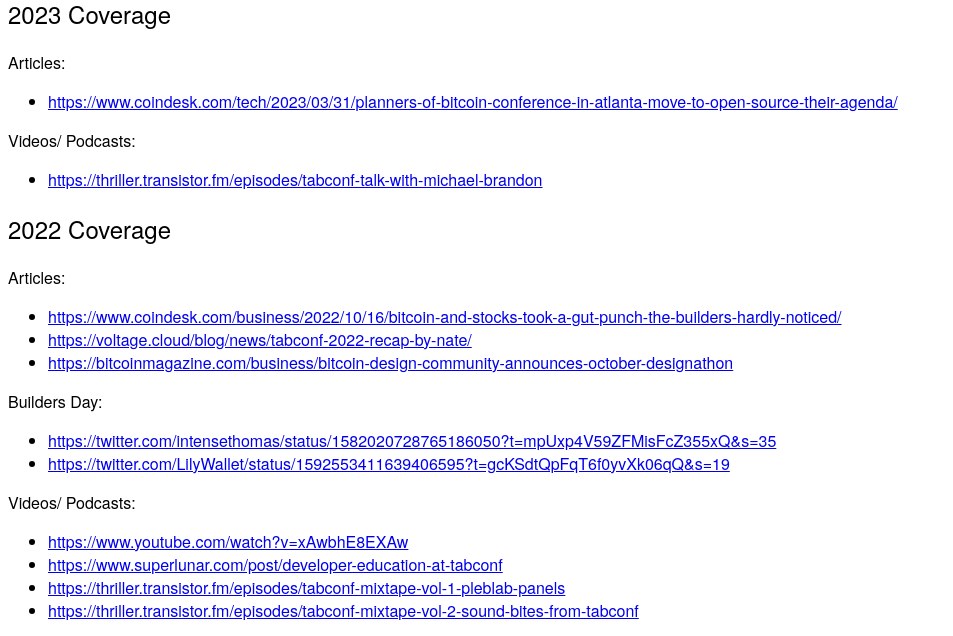
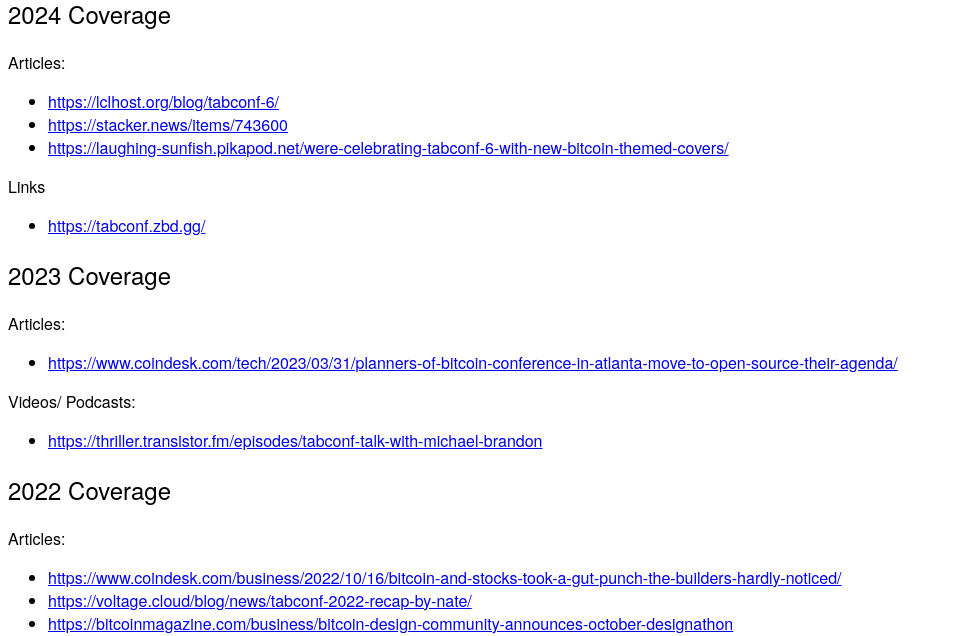
Before and after one commit to bnonni/7.tabconf.com, a Jekyll site: the page built from press.md, in a window 1280 px wide and 900 px high, scrolled down 1527 px, cut to the strip 264-900 px from the top of the window. Shown: the whole strip, without its empty margins (0-953 px from the left). Built offline with Jekyll 4.4.1, drawn with Linux system fonts in a browser that asks for light colours; nearby versions of some CDN libraries; our own code applies the rules of GitHub Pages for plain Markdown files.

Commit message:
Update press.md

```diff
--- a/press.md
+++ b/press.md
@@ -5,10 +5,19 @@
 # TABConf in the press:
 
 You can contact the core orgs be emailing hello@tabconf.com <br>
-[Download TABConf assets from here](https://github.com/TABConf/6.tabconf.com/tree/main/assets/img)<br>
+[Download TABConf assets from here](https://github.com/TABConf/7.tabconf.com/tree/main/assets/img)<br>
 
 
 <img align="center" width="400" src="assets/img/nogood/512x512/NG_TABConf_Numpad_Color.png">
+
+## 2024 Coverage
+Articles:
+- [https://lclhost.org/blog/tabconf-6/](https://lclhost.org/blog/tabconf-6/)
+- [https://stacker.news/items/743600](https://stacker.news/items/743600)
+- [https://laughing-sunfish.pikapod.net/were-celebrating-tabconf-6-with-new-bitcoin-themed-covers/](https://laughing-sunfish.pikapod.net/were-celebrating-tabconf-6-with-new-bitcoin-themed-covers/)
+
+Links
+- [https://tabconf.zbd.gg/](https://tabconf.zbd.gg/)
 
 ## 2023 Coverage
 
```
